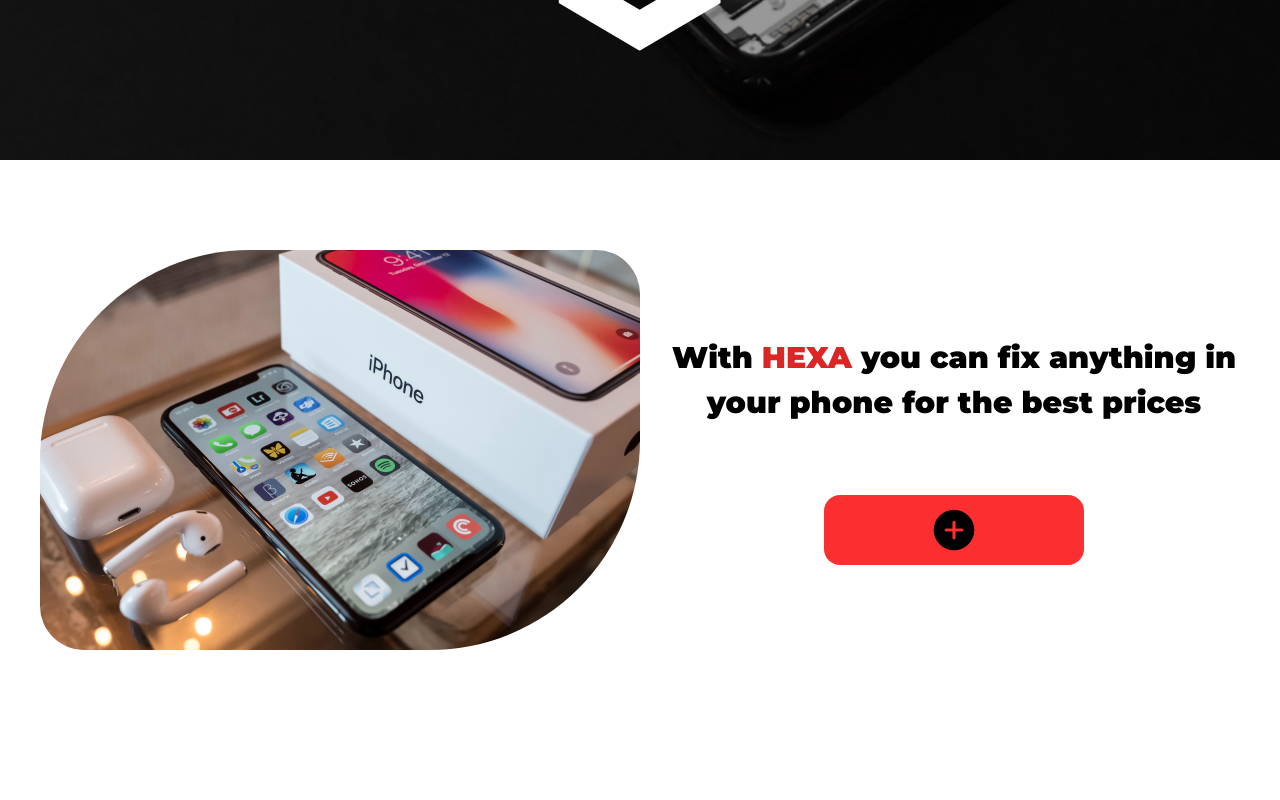
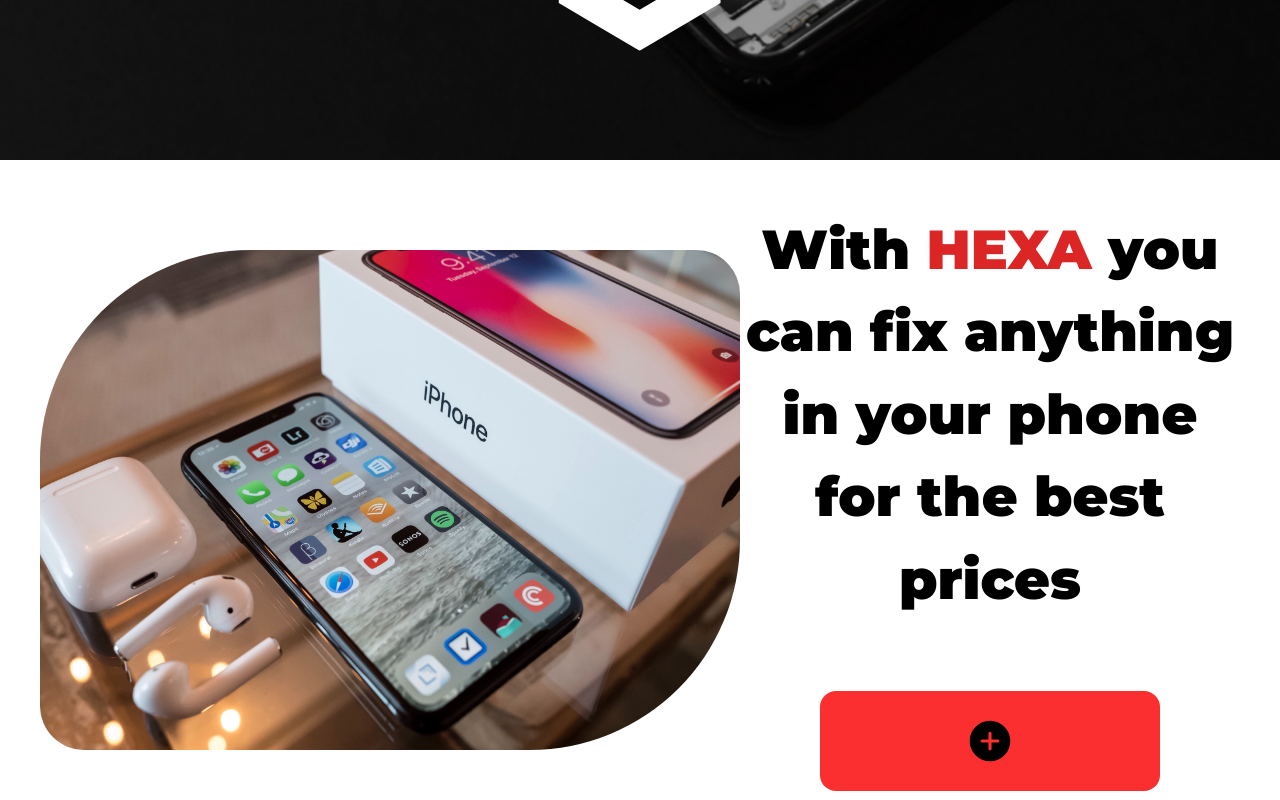
Before and after one commit to Miqstelles/Tech-Touch, a React (Vite) app: page / in a window 1280 px wide. Shown: the part 740-1540 px from the top of the page. Before the commit the page ends 1440 px from the top, so only its background shows below. Built offline with nearby package versions, Linux system fonts and the light colour scheme.

Commit message:
update about section

```diff
--- a/src/App.tsx
+++ b/src/App.tsx
@@ -1,4 +1,5 @@
 import { About } from './components/About/About';
+import { Footer } from './components/Footer/Footer';
 import { Hero } from './components/Hero/Hero';
 import './styles/main.css';
 
@@ -8,6 +9,7 @@
     <div className="w-full h-screen">
       <Hero />
       <About />
+      <Footer />
     </div>
   )
 }
--- a/src/components/About/About.tsx
+++ b/src/components/About/About.tsx
@@ -3,14 +3,14 @@
 
 export function About() {
     return (
-        <div className="w-[1000] h-[500px] flex items-center justify-between m-10 gap-7">
-            <img src={iphone} className="w-[600px] h-[400px] rounded-tl-[210px] rounded-tr-[44px] rounded-br-[210px] rounded-bl-[44px]" />
-            <div className="flex flex-wrap items-center justify-center gap-[70px]">
-                <h1 className="text-[30px] text-center font-extrabold">
+        <div className="w-[1300] h-[600px] flex items-center m-10 justify-between">
+            <img src={iphone} className="w-[700px] h-[500px] rounded-tl-[210px] rounded-tr-[44px] rounded-br-[210px] rounded-bl-[44px]" />
+
+            <div className="flex flex-wrap items-center justify-center gap-[70px] w-[760px]">
+                <h1 className="text-[55px] text-center font-extrabold">
                     With <span className="text-red-600">HEXA</span> you can fix anything in your phone for the best prices
                 </h1>
-
-                <button className="w-[260px] h-[70px] rounded-2xl bg-[#FB2F2F] flex items-center justify-center">
+                <button className="w-[340px] h-[100px] rounded-2xl bg-[#FB2F2F] flex items-center justify-center">
                     <PlusCircle size={50} weight="fill" />
                 </button>
             </div>
```
